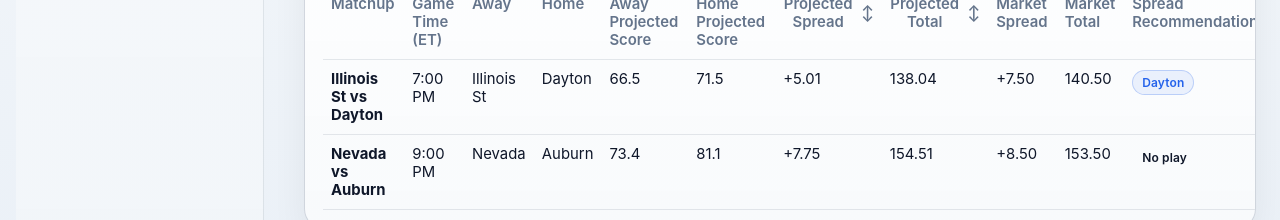
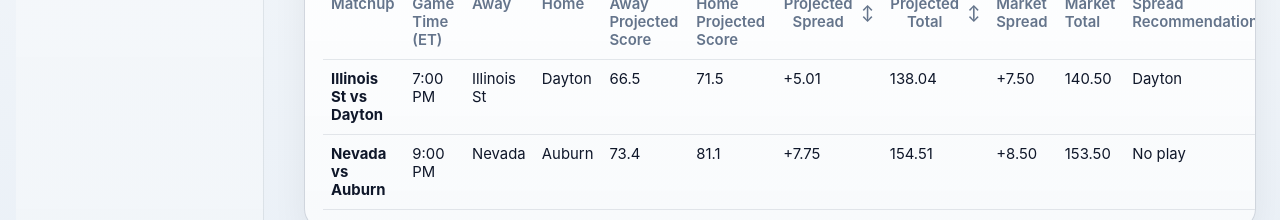
Before and after one commit to kevinheinzelman/action-exporter-view, a Next.js app: page /kenpom in a window 1280 px wide. Shown: the part 495-715 px from the top of the page. Built offline with nearby package versions, Linux system fonts and the light colour scheme.

Commit message:
Add colored recommendation bubbles to KenPom page

```diff
--- a/app/kenpom/page.tsx
+++ b/app/kenpom/page.tsx
@@ -192,13 +192,13 @@
                 <td>{formatNullableSigned(row.spreadMarketAway)}</td>
                 <td>{formatNullableNumber(row.totalMarketLine)}</td>
                 <td>
-                  <span className={`pill ${row.spreadRecommendation && row.spreadRecommendation !== 'No play' ? 'kenpom-recommendation-pill' : ''}`}>
+                  <span className={`px-2 py-1 rounded-full text-xs font-medium ${getRecommendationBubbleClasses(row.spreadEdge ?? row.spreadRecommendation ?? '')}`}>
                     {row.spreadRecommendation ?? ''}
                   </span>
                 </td>
                 <td className={getEdgeClassName(row.spreadEdge)}>{formatNullableSigned(row.spreadEdge)}</td>
                 <td>
-                  <span className={`pill ${row.totalRecommendation && row.totalRecommendation !== 'No play' ? 'kenpom-recommendation-pill' : ''}`}>
+                  <span className={`px-2 py-1 rounded-full text-xs font-medium ${getRecommendationBubbleClasses(row.totalEdge ?? row.totalRecommendation ?? '')}`}>
                     {row.totalRecommendation ?? ''}
                   </span>
                 </td>
@@ -308,6 +308,29 @@
   return typeof value === 'number' ? formatNumber(value) : '';
 }
 
+function getRecommendationBubbleClasses(value: string | number): string {
+  if (value === null || value === undefined) {
+    return '';
+  }
+
+  if (typeof value === 'string' && value.trim().toLowerCase() === 'no play') {
+    return 'bg-red-100 text-red-700';
+  }
+
+  const numericValue = typeof value === 'number' ? value : Number(value);
+  if (Number.isNaN(numericValue)) {
+    return '';
+  }
+
+  if (numericValue < 1) {
+    return 'bg-red-100 text-red-700';
+  }
+  if (numericValue < 4) {
+    return 'bg-yellow-100 text-yellow-700';
+  }
+  return 'bg-green-100 text-green-700';
+}
+
 function getEdgeClassName(edge: number | null): string {
   if (edge === null) {
     return '';
```
